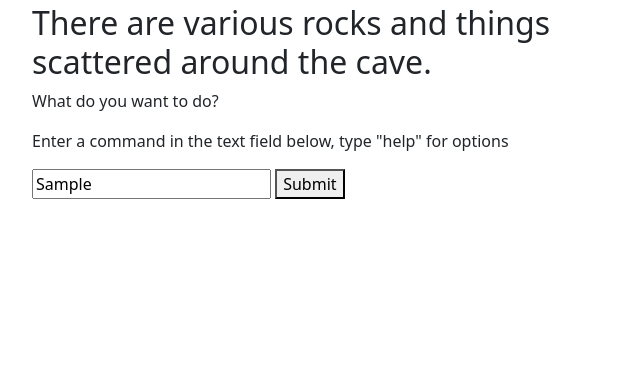
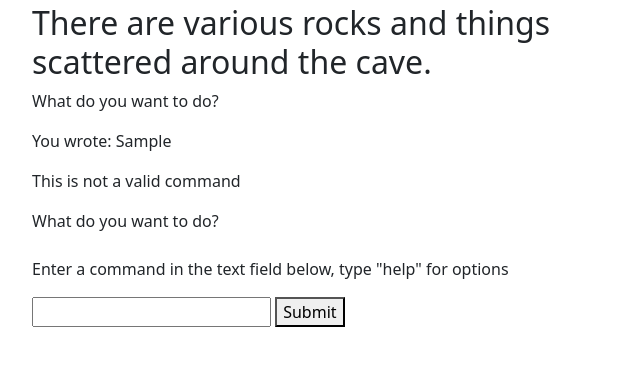
Before and after one commit to Martyn-Conkling/text-adventure-html-css-js-starter-code, a website: page index.html in a window 1280 px wide. Both pictures are taken after typing "Sample" into the empty fields and a click on the button "Submit". Shown: the part 399-764 px from the top of the page, without its empty margins (300-943 px from the left). Drawn offline with nearby package versions, Linux system fonts and the light colour scheme.

Commit message:
Added the info-text functionality

```diff
--- a/index.html
+++ b/index.html
@@ -20,7 +20,7 @@
 
         <div class="row justify-content-center">
 
-            <div id="info-text" class="col-6 ">
+            <div id="info-text" class="col-6 " >
 
                     <h2>You open your eyes.</h2>
                     <h2>You are in a dim cave lying on the ground.</h2>
@@ -38,7 +38,7 @@
             <div class="col-6 input-section">
                 <p>Enter a command in the text field below, type "help" for options </p>
                 <input id="user-input" class="user-input" type="text">
-                <button onclick="parseCommand()"> Submit</button>
+                <button onclick="parseAndExecuteUserInput()"> Submit</button>
 
 
             </div>
--- a/script.js
+++ b/script.js
@@ -4,67 +4,6 @@ const playerCharObj = {
     status: "healthy",
     possibleStatuses: ["poisoned", "healthy", "dead"],
     items: ["sandwich"],
-
-
-}
-
-const gameState = {
-    currentRoomID: 0,
-    currentRoomObject: gameMap[0],
-    previousCommand: null,
-    currentCommand: null,
-    commandData: [],
-    currentDescription: null,
-
-
-    monsterEncountered: false,
-    time: 0,
-    adventureLogArray: [
-        "You open your eyes.",
-        "You are in a dim cave lying on the ground.",
-        "Your head aches with a dull pain",
-        "Light is streaming in from a hole in the cave ceiling above you."
-         ]
-
-
-};
-
-
-
-const commandObject = {
-
-
-
-    help:{ printHelp(){
-
-
-        }
-    },
-
-
-
-    inspect: {
-        north: {
-            entrance:{},
-        }
-    },
-
-    move: {
-        north: {},
-        south: {},
-        east: {},
-        west: {}
-    },
-
-    take:{
-
-    },
-
-
-    use:{
-        rock:{},
-        torch:{},
-    },
 
 
 }
@@ -94,21 +33,98 @@ const gameMap = {
     4: {},
 }
 
-function runCommand(command, object){
+const gameState = {
+    currentRoomID: 0,
+    currentRoomObject: gameMap[0],
+    previousCommand: null,
+    currentCommand: null,
+    commandArray: [],
+    currentDescription: null,
 
-    //we want to look at the commandData Array
+
+    monsterEncountered: false,
+    time: 0,
+    adventureLogArray: [
+        "You open your eyes.",
+        "You are in a dim cave lying on the ground.",
+        "Your head aches with a dull pain",
+        "Light is streaming in from a hole in the cave ceiling above you."
+         ]
+
+
+};
+
+
+
+const commandObject = {
+
+
+
+    help:{
+        "text": ["Help function works", "Help function works","Help function works" ]
+        },
+
+
+
+    inspect: {
+        "text": ["Inspect function works", "Inspect function works", "Inspect function works"],
+        north: {
+            entrance:{},
+        }
+    },
+
+    move: {
+        "text": ["Move function works", "Move function works", "Move function works",],
+
+        north: {},
+        south: {},
+        east: {},
+        west: {}
+    },
+
+    take:{
+        "text": ["take function works", "take function works", "take function works"],
+
+    },
+
+
+    use:{
+        "text": ["use function works", "use function works", "use function works",],
+        rock:{},
+        torch:{},
+    },
+
+
+}
+
+
+
+function runValidCommand(command, object){
+
+    //we want to look at the commandArrayArray
     //Look at the first string in the array
     //See if that command is in our commandObject
 
     if(object[command] === undefined || commandObject[command] === null){
         // print to the info text: "That is not a valid command"
+
+        return ["This is not a valid command"];
+    }
+    else if(object[command]){
+        return object[command]["text"];
     }
 
 
 
 };
 
-function parseCommand(){
+function evaluateCommandArray(){
+
+}
+
+// This function gets the command the user wrote in our input
+function parseUserCommand(){
+
     //We set our previousCommand property to be the command that is currently our currentCommand
     gameState.previousCommand = gameState.currentCommand
 
@@ -117,36 +133,60 @@ function parseCommand(){
     gameState.currentCommand = document.getElementById("user-input").value;
 
     // console log the value for debugging purposes
-   console.log( document.getElementById("user-input").value);
+   console.log( gameState.currentCommand);
 
     // reset the input to empty
    document.getElementById("user-input").value = "";
 
 //
-    gameState.commandData = gameState.currentCommand.split(" ");
-    console.log(commandData);
+    gameState.commandArray = gameState.currentCommand.toLowerCase().split(" ")
+
+    console.log("commandArray is currently: ", gameState.commandArray);
 
 }
 
+function printTextToInfoTextSection(textArray){
+    // Loop through the textArray we are given
+    //We will print each line of text, which has been saved as an element in an array
+    let infoText = document.getElementById("info-text");
 
-function printTextToConsole(textArray){
-// Loop through the textArray we are given
-//We will print each line of text, which has been saved as an element in an array
-    for(let i = 0; i < textArray.length; i++){
+    let currentCommand = document.createElement("p");
+    let currentCommandText = document.createTextNode( "You wrote: " + gameState.currentCommand)
+    currentCommand.appendChild(currentCommandText);
+    infoText.appendChild(currentCommand);
 
-        document.getElementById("info-text").
+        for(let i = 0; i < textArray.length; i++){
 
-    }
+            let newLineOfText = document.createElement("p");
+            let x = document.createTextNode(textArray[i]);
+            newLineOfText.appendChild(x);
+
+            infoText.appendChild(newLineOfText);
+
+        };
+
+   let promptText = document.createTextNode("What do you want to do?")
+   let prompt = document.createElement("p")
+        prompt.appendChild(promptText);
+        infoText.appendChild(prompt);
 
 
 }
 
-// The code for printing description text and feedback text to the info-section box
+function scrollToBottomOfElementByIDName(idOfElement){
+    let element = document.getElementById(idOfElement);
+    element.scrollTop = element.scrollHeight;
 
-// each time you enter a new command it should print out the command on a new line
-// All text data displayed in this section should be in an array,
-//Then in the info-section, you should print the command the user inputed,
-//Print the feedback message
-    // if unsuccessful print the unsuccessful message
-    // if it was successful you print the feedback message for whatever action you did
-    // if there were any changes to the game state that triggered any flags
+}
+
+function parseAndExecuteUserInput(){
+
+    parseUserCommand();
+
+    printTextToInfoTextSection(runValidCommand(gameState.commandArray[0], commandObject))
+
+    // runValidCommand()
+
+    scrollToBottomOfElementByIDName("info-text");
+
+}
--- a/styles.css
+++ b/styles.css
@@ -0,0 +1,5 @@
+#info-text{
+    height: 600px;
+    overflow-y: scroll;
+    scroll-behavior: auto;
+}
```
